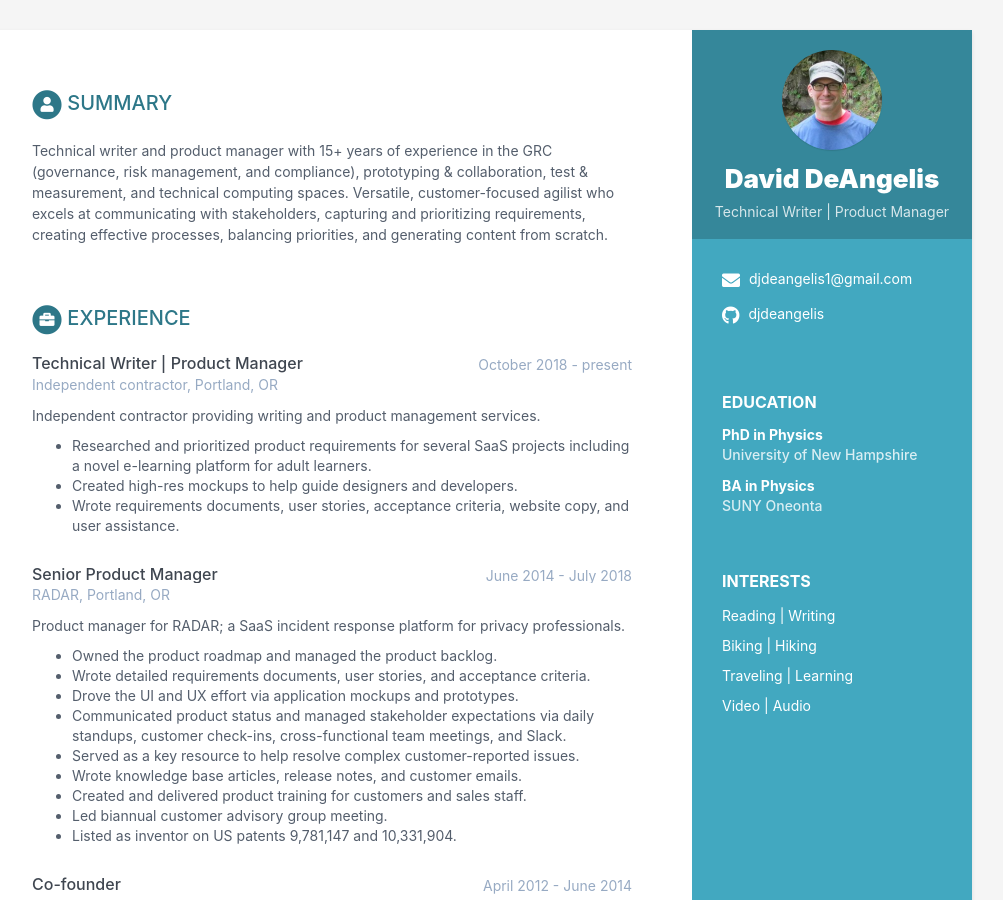
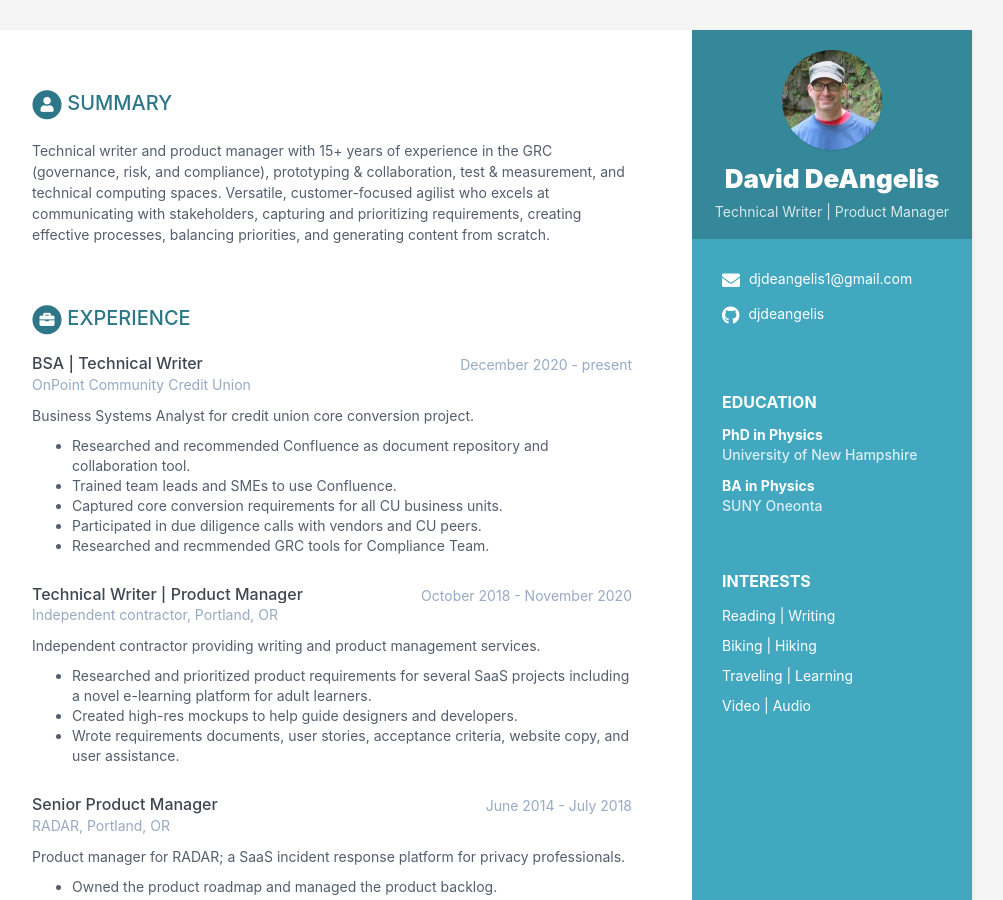
Before and after one commit to djdeangelis/djdeangelis.github.io, a Jekyll site: the page built from index.html, in a window 1280 px wide and 900 px high. Shown: the whole window, without its empty margins (168-1171 px from the left). Built offline with Jekyll 4.4.1, drawn with Linux system fonts in a browser that asks for light colours.

Commit message:
Update data file

```diff
--- a/_data/data.yml
+++ b/_data/data.yml
@@ -45,7 +45,7 @@ sidebar:
 career-profile:
     title: Summary
     summary: |
-      Technical writer and product manager with 15+ years of experience in the GRC (governance, risk management,
+      Technical writer and product manager with 15+ years of experience in the GRC (governance, risk,
       and compliance), prototyping & collaboration, test & measurement, and technical computing spaces. Versatile,
       customer-focused agilist who excels at communicating with stakeholders, capturing and prioritizing requirements,
       creating effective processes, balancing priorities, and generating content from scratch.
@@ -69,8 +69,19 @@ education:
           - Bullet point
 
 experiences:
+    - role: BSA | Technical Writer
+      time: December 2020 - present
+      company: OnPoint Community Credit Union
+      details: |
+        Business Systems Analyst for credit union core conversion project.
+          - Researched and recommended Confluence as document repository and collaboration tool.
+          - Trained team leads and SMEs to use Confluence.
+          - Captured core conversion requirements for all CU business units.
+          - Participated in due diligence calls with vendors and CU peers.
+          - Researched and recmmended GRC tools for Compliance Team.
+
     - role: Technical Writer | Product Manager
-      time: October 2018 - present
+      time: October 2018 - November 2020
       company: Independent contractor, Portland, OR
       details: |
         Independent contractor providing writing and product management services.
```
